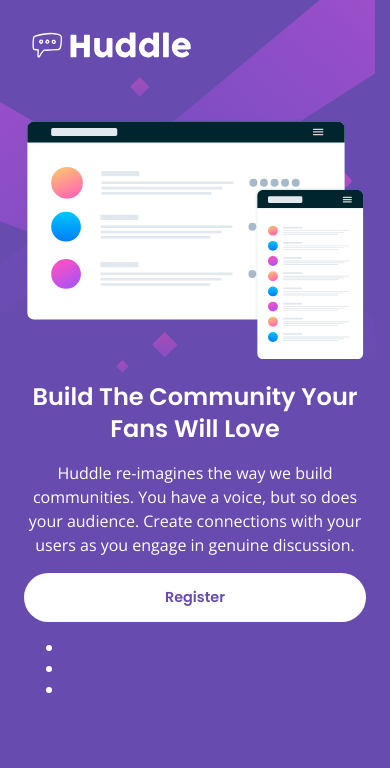
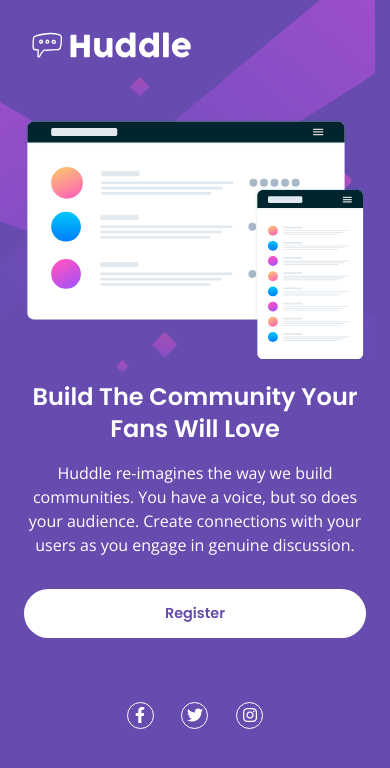
Before and after one commit to Brandon010917/huddle-landing-page-with-single-introductory-section-master, a plain HTML site: page index.html in a window 390 px wide. Drawn offline with nearby package versions, Linux system fonts and the light colour scheme.

Commit message:
Mobile Completed

```diff
--- a/css/style.css
+++ b/css/style.css
@@ -50,6 +50,7 @@ main {
 .main-text {
   line-height: 1.5rem;
   font-weight: 400;
+  margin-bottom: 2rem;
 }
 
 .btn {
@@ -57,14 +58,34 @@ main {
   background-color: #fff;
   color: var(--violet);
   padding: 1rem 0;
-  margin-top: 1.5rem 1.5rem 0;
+  margin-top: 1.5rem 2rem 0;
   border-radius: 2rem;
   font-weight: 600;
   font-family: var(--font-heading);
   font-size: 0.9rem;
+  box-shadow: 0 5px 0 5px rbga(0, 0, 0, .3);
+}
+
+.social {
+  margin-top: 4rem;
+}
+
+.social__items {
+  padding-left: 0;
+  list-style: none;
+  display: flex;
+  align-items: center;
+  justify-content: space-between;
+  width: 40%;
+  margin-left: auto;
+  margin-right: auto;
 }
 
 .social__icon {
-  width: 20px;
-  height: 20px;
+  width: 25px;
+  height: 25px;
+  border: thin solid #FFF;
+  border-radius: 50%;
+  line-height: 25px;
+  color: #FFF;
 }
--- a/index.html
+++ b/index.html
@@ -5,27 +5,18 @@
   <meta charset="UTF-8">
   <meta name="viewport" content="width=device-width, initial-scale=1.0">
   <!-- displays site properly based on user's device -->
-
   <link rel="icon" type="image/png" sizes="32x32" href="./images/favicon-32x32.png">
-
   <title>Frontend Mentor | Huddle landing page with single introductory section</title>
-
   <!-- Normalize CSS -->
   <link rel="stylesheet" href="css/normalize.css">
-
   <!-- Google Fonts Poppins Headings -->
   <link rel="preconnect" href="https://fonts.gstatic.com">
   <link href="https://fonts.googleapis.com/css2?family=Poppins:wght@400;600&display=swap" rel="stylesheet">
-
   <!-- Google Fonts Open Sans Body -->
   <link rel="preconnect" href="https://fonts.gstatic.com">
   <link href="https://fonts.googleapis.com/css2?family=Open+Sans&display=swap" rel="stylesheet">
-
   <!-- Fontawesome -->
-  <link rel="stylesheet" href="https://cdnjs.cloudflare.com/ajax/libs/font-awesome/5.15.2/css/all.min.css"
-    integrity="sha512-HK5fgLBL+xu6dm/Ii3z4xhlSUyZgTT9tuc/hSrtw6uzJOvgRr2a9jyxxT1ely+B+xFAmJKVSTbpM/CuL7qxO8w=="
-    crossorigin="anonymous" />
-
+  <link rel="stylesheet" href="https://use.fontawesome.com/releases/v5.15.2/css/all.css" integrity="sha384-vSIIfh2YWi9wW0r9iZe7RJPrKwp6bG+s9QZMoITbCckVJqGCCRhc+ccxNcdpHuYu" crossorigin="anonymous">
   <!-- Custom CSS -->
   <link rel="stylesheet" href="css/style.css">
 </head>
@@ -36,11 +27,9 @@
   </header>
   <main>
     <img src="images/illustration-mockups.svg" alt="illustration Mockups" class="banner">
-
     <h1 class="main-title">
       Build The Community Your Fans Will Love
     </h1>
-
     <p class="main-text">
       Huddle re-imagines the way we build communities. You have a voice, but so does your audience. Create connections
       with your users as you engage in genuine discussion.
@@ -50,22 +39,19 @@
 
     <section class="social">
       <ul class="social__items">
-        <!-- Facebook -->
         <li class="social__item">
-          <a href="#" class="social__link">
-            <i class="social__icon fa fa-facebook"></i>
+          <a href="" class="social__link">
+            <i class="social__icon fab fa-facebook-f"></i>
           </a>
         </li>
-        <!-- Twitter -->
         <li class="social__item">
-          <a href="#" class="social__link">
-            <i class="social__icon fa fa-facebook"></i>
+          <a href="" class="social__link">
+            <i class="social__icon fab fa-twitter"></i>
           </a>
         </li>
-        <!-- Instagram -->
         <li class="social__item">
-          <a href="#" class="social__link">
-            <i class="social__icon fa fa-facebook"></i>
+          <a href="" class="social__link">
+            <i class="social__icon fab fa-instagram"></i>
           </a>
         </li>
       </ul>
```
